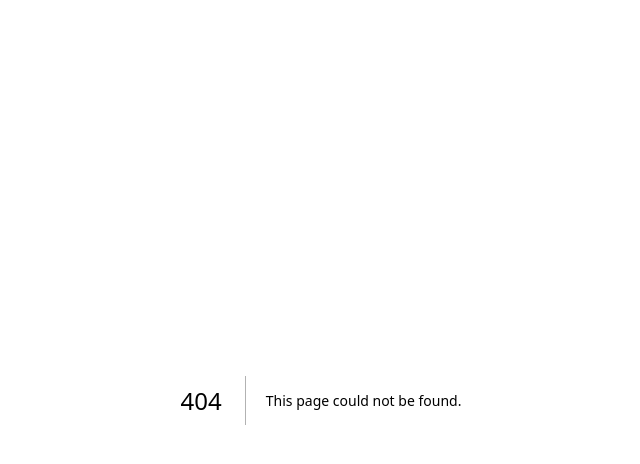
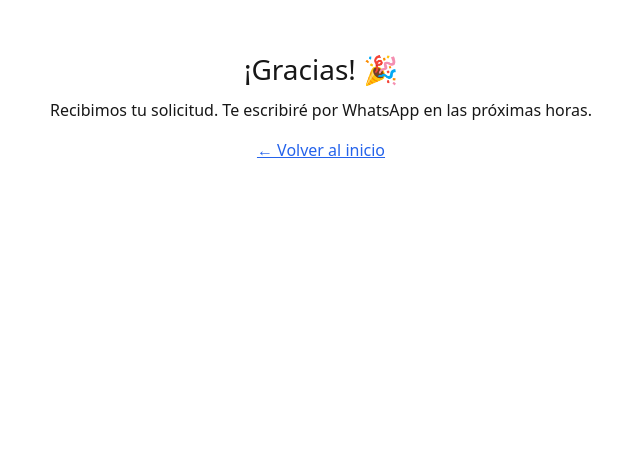
Before and after one commit to LuisDiaz1234/web, a Next.js app: page /gracias in a window 1280 px wide. Before the commit this address had no page. Shown: the top 464 px of the page, without its empty margins (319-959 px from the left). Built offline with nearby package versions, Linux system fonts and the light colour scheme.

Commit message:
Create page.tsx

```diff
--- /dev/null
+++ b/src/app/gracias/page.tsx
@@ -0,0 +1,11 @@
+export default function Gracias() {
+  return (
+    <main style={{fontFamily:'system-ui, sans-serif', padding:'48px 24px', textAlign:'center'}}>
+      <h1 style={{fontSize:28, marginBottom:8}}>¡Gracias! 🎉</h1>
+      <p style={{fontSize:16}}>Recibimos tu solicitud. Te escribiré por WhatsApp en las próximas horas.</p>
+      <p style={{marginTop:16}}>
+        <a href="/" style={{color:'#2563eb', textDecoration:'underline'}}>← Volver al inicio</a>
+      </p>
+    </main>
+  );
+}
```
